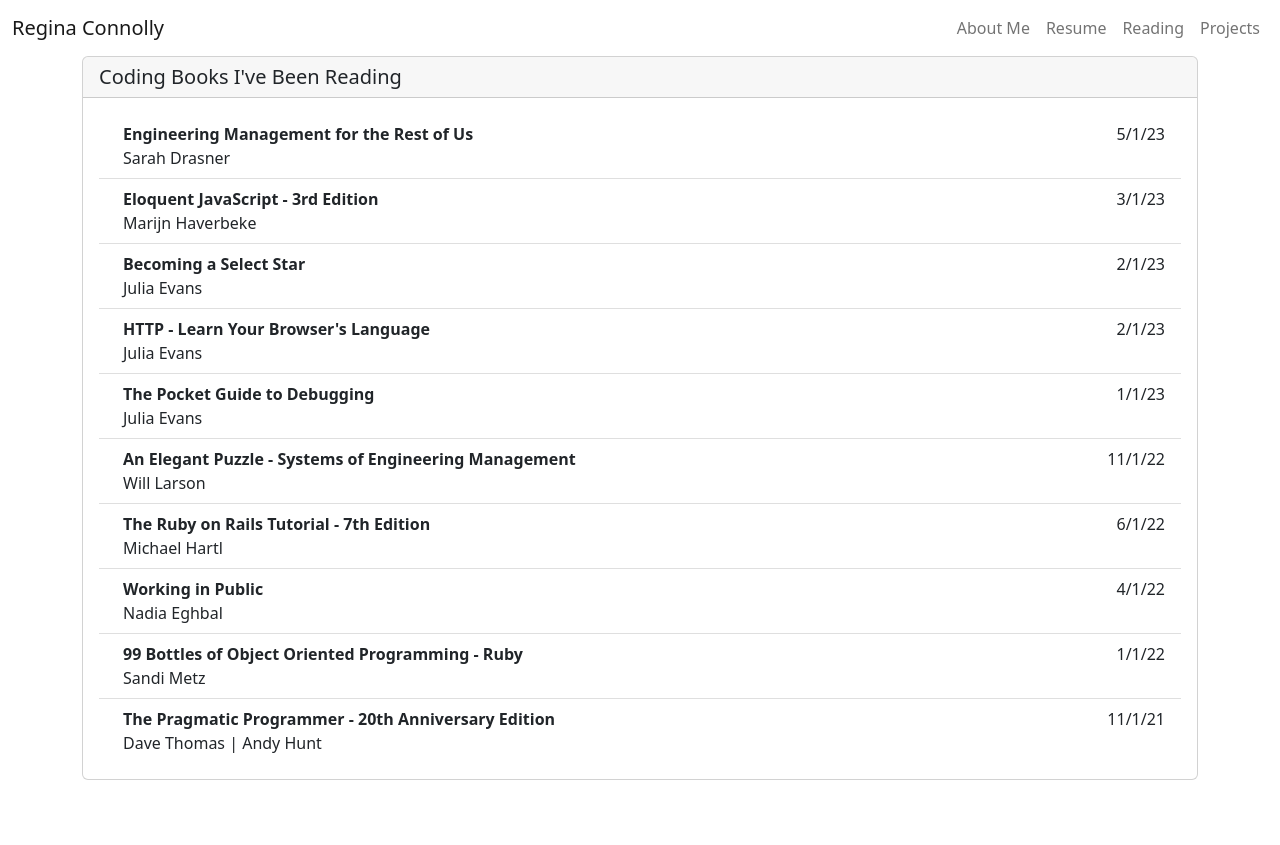
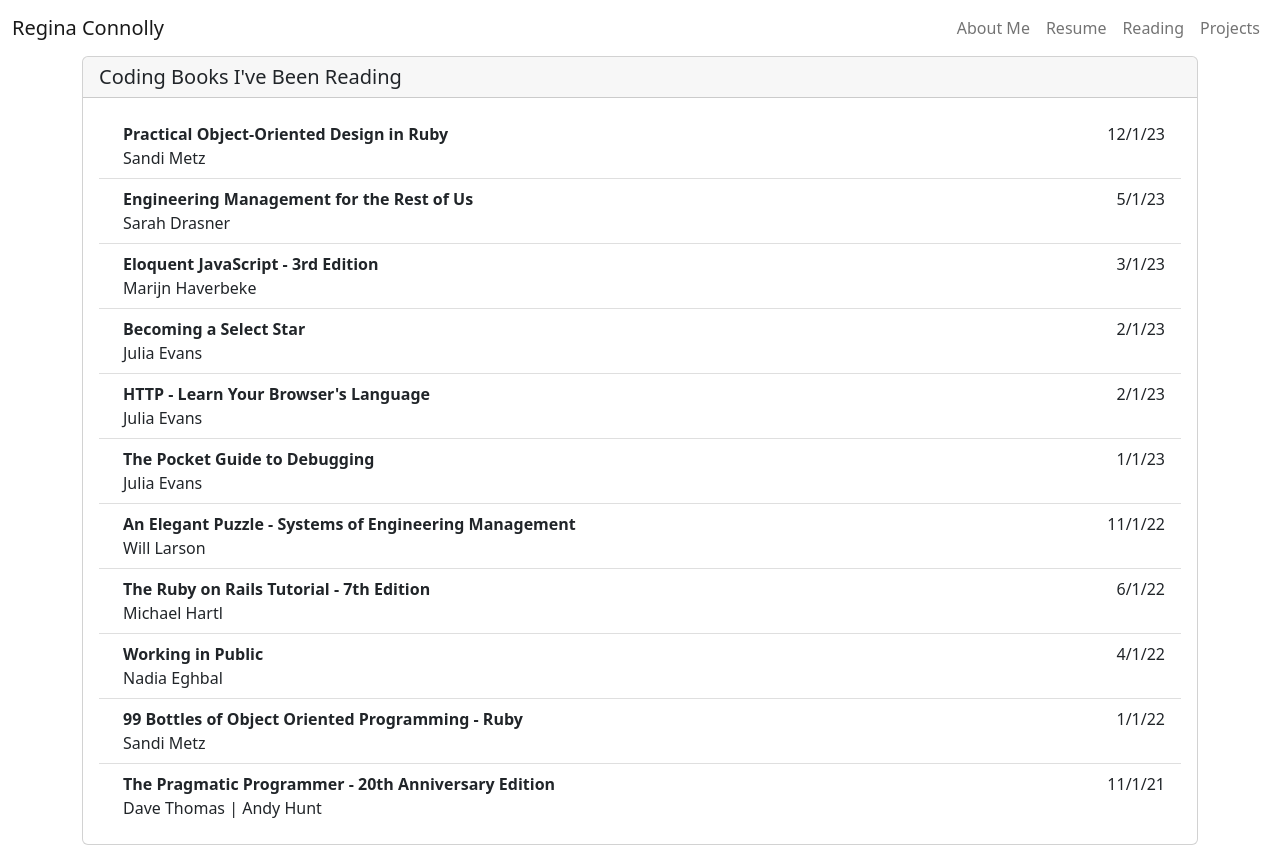
Before and after one commit to reg710/portfolio, an Angular app: page /reading in a window 1280 px wide. Before the commit the page ends 800 px from the top, so only its background shows below. Built offline with nearby package versions, Linux system fonts and the light colour scheme.

Commit message:
Update about me to match LinkedIn revision. Also, just checking back in to get the dust off

```diff
--- a/src/app/about-me/about-me.component.html
+++ b/src/app/about-me/about-me.component.html
@@ -2,7 +2,7 @@
     <div class="card">
         <div class="card-body">
             <div>
-                Lorem ipsum dolor sit amet, consectetur adipiscing elit, sed do eiusmod tempor incididunt ut labore et dolore magna aliqua. Sagittis aliquam malesuada bibendum arcu vitae elementum curabitur vitae nunc. Turpis egestas integer eget aliquet nibh praesent tristique. Mi proin sed libero enim. Sollicitudin aliquam ultrices sagittis orci. Lacus vel facilisis volutpat est velit egestas dui id. Aliquam faucibus purus in massa tempor nec. Diam maecenas sed enim ut. In fermentum et sollicitudin ac orci phasellus egestas tellus. Leo integer malesuada nunc vel risus commodo viverra maecenas accumsan. Sed cras ornare arcu dui. Viverra nibh cras pulvinar mattis. Tincidunt lobortis feugiat vivamus at augue eget. Tortor condimentum lacinia quis vel eros donec ac odio. Adipiscing commodo elit at imperdiet dui accumsan sit amet nulla. Est ullamcorper eget nulla facilisi etiam. Magna sit amet purus gravida quis blandit turpis.
+                I'm a perpetually curious developer, who loves adding new topics to my list of things to explore. I particularly value working collaboratively with my team. Clarity in code and communication is especially important to me. When problem solving, I focus on streamlining complex systems in service of delivering exceptional customer experiences.
             </div>
         </div>
     </div>
--- a/src/app/reading/reading-data.ts
+++ b/src/app/reading/reading-data.ts
@@ -14,15 +14,20 @@ export interface IReading {
 
 export const READING_LIST: IReading[] = [
     {
-        title: 'The Pragmatic Programmer - 20th Anniversary Edition',
-        author: 'Dave Thomas | Andy Hunt',
-        when: new Date("11/1/2021")
+        title: 'Practical Object-Oriented Design in Ruby',
+        author: 'Sandi Metz',
+        when: new Date("12/1/23")
     },
     {
-        title: 'The Pocket Guide to Debugging',
-        author: 'Julia Evans',
+        title: 'Engineering Management for the Rest of Us',
+        author: 'Sarah Drasner',
         readingGroup: 'WNB.rb Book Club',
-        when: new Date("1/1/23"),
+        when: new Date("5/1/2023")
+    },
+    {
+        title: 'Eloquent JavaScript - 3rd Edition',
+        author: 'Marijn Haverbeke',
+        when: new Date("3/1/2023")
     },
     {
         title: 'Becoming a Select Star',
@@ -35,10 +40,10 @@ export const READING_LIST: IReading[] = [
         when: new Date("2/1/23")
     },
     {
-        title: 'Engineering Management for the Rest of Us',
-        author: 'Sarah Drasner',
+        title: 'The Pocket Guide to Debugging',
+        author: 'Julia Evans',
         readingGroup: 'WNB.rb Book Club',
-        when: new Date("5/1/2023")
+        when: new Date("1/1/23"),
     },
     {
         title: 'An Elegant Puzzle - Systems of Engineering Management',
@@ -53,11 +58,6 @@ export const READING_LIST: IReading[] = [
         when: new Date("4/1/2022")
     },
     {
-        title: 'Eloquent JavaScript - 3rd Edition',
-        author: 'Marijn Haverbeke',
-        when: new Date("3/1/2023")
-    },
-    {
         title: 'The Ruby on Rails Tutorial - 7th Edition',
         author: 'Michael Hartl',
         readingGroup: 'Academy PGH Book Club',
@@ -68,4 +68,9 @@ export const READING_LIST: IReading[] = [
         author: 'Sandi Metz',
         when: new Date("1/1/2022")
     },
+    {
+        title: 'The Pragmatic Programmer - 20th Anniversary Edition',
+        author: 'Dave Thomas | Andy Hunt',
+        when: new Date("11/1/2021")
+    }
 ]
```
